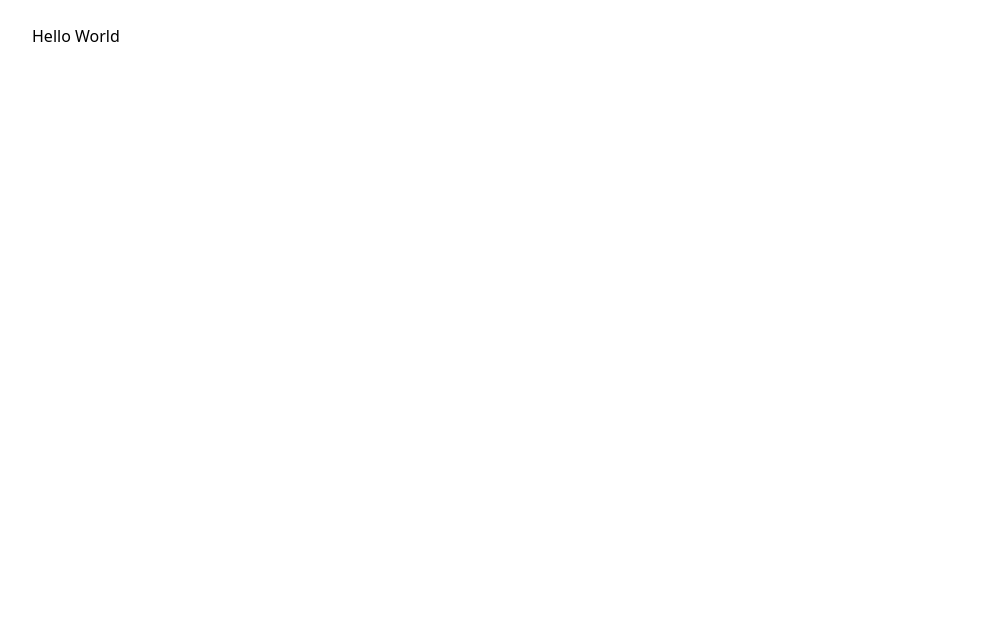
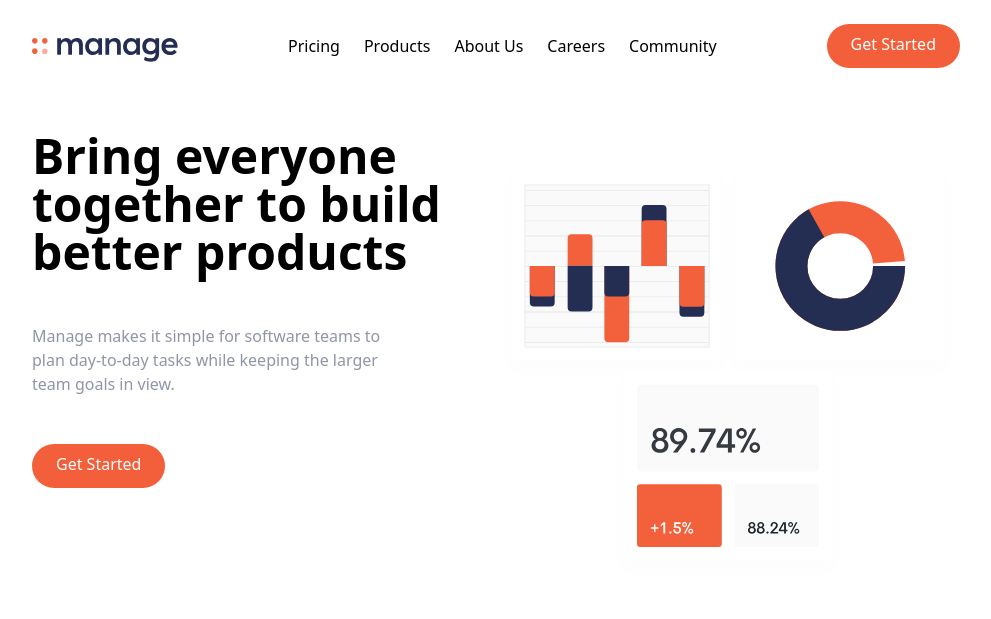
Before and after one commit to Isaac3N/tailwindCSS, a website: page public/index.html in a window 1280 px wide. Shown: the whole page, without its empty margins (144-1135 px from the left). Drawn offline with Linux system fonts and the light colour scheme.

Commit message:
hero section complete

```diff
--- a/public/index.html
+++ b/public/index.html
@@ -9,6 +9,59 @@
 	</head>
 	<body>
 		<!-- Navbar -->
-		<nav class="relative container mx-auto p-6">Hello World</nav>
+		<nav class="relative container mx-auto p-6">
+			<!-- Flex container -->
+			<div class="flex items-center justify-between">
+				<!-- Logo -->
+				<div class="pt-2">
+					<img src="./img/logo.svg" alt="" class="" />
+				</div>
+				<!-- Menu Items -->
+				<div class="hidden space-x-6 md:flex">
+					<a href="#" class="hover:text-darkGrayishBlue">Pricing</a>
+					<a href="#" class="hover:text-darkGrayishBlue">Products</a>
+					<a href="#" class="hover:text-darkGrayishBlue">About Us</a>
+					<a href="#" class="hover:text-darkGrayishBlue">Careers</a>
+					<a href="#" class="hover:text-darkGrayishBlue">Community</a>
+				</div>
+				<!-- Button -->
+				<a
+					href="#"
+					class="hidden md:block p-3 px-6 pt-2 text-white bg-brightRed rounded-full baseline hover:bg-brightRedLight"
+					>Get Started</a
+				>
+			</div>
+		</nav>
+		<!-- Hero Section -->
+		<section id="hero">
+			<!-- Flex Container -->
+			<div
+				class="container flex flex-col-reverse items-center px-6 mx-auto mt-10 space-y-0 md:space-y-0 md:flex-row"
+			>
+				<!-- Left item -->
+				<div class="flex flex-col mb-32 space-y-12 md:w-1/2">
+					<h1
+						class="max-w-md text-4xl font-bold text-center md:text-5xl md:text-left"
+					>
+						Bring everyone together to build better products
+					</h1>
+					<p class="max-w-sm text-center text-darkGrayishBlue md:text-left">
+						Manage makes it simple for software teams to plan day-to-day tasks
+						while keeping the larger team goals in view.
+					</p>
+					<div class="flex justify-center md:justify-start">
+						<a
+							href="#"
+							class="p-3 px-6 pt-2 text-white bg-brightRed rounded-full baseline hover:bg-brightRedLight"
+							>Get Started</a
+						>
+					</div>
+				</div>
+				<!-- Image -->
+				<div class="md:w-1/2">
+					<img src="img/illustration-intro.svg" alt="" />
+				</div>
+			</div>
+		</section>
 	</body>
 </html>
```
Also changed, not shown: public/output.css.
